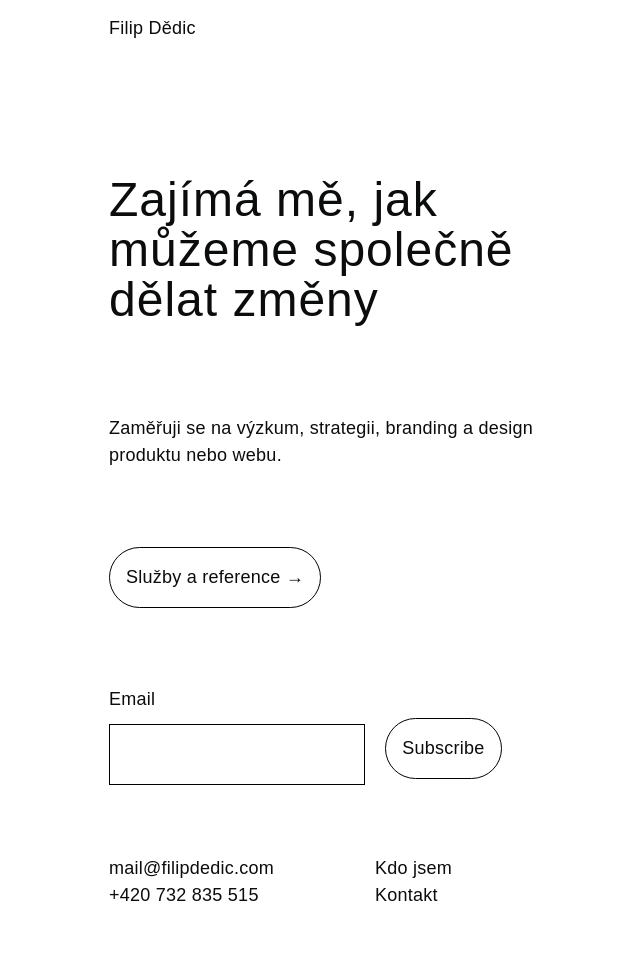
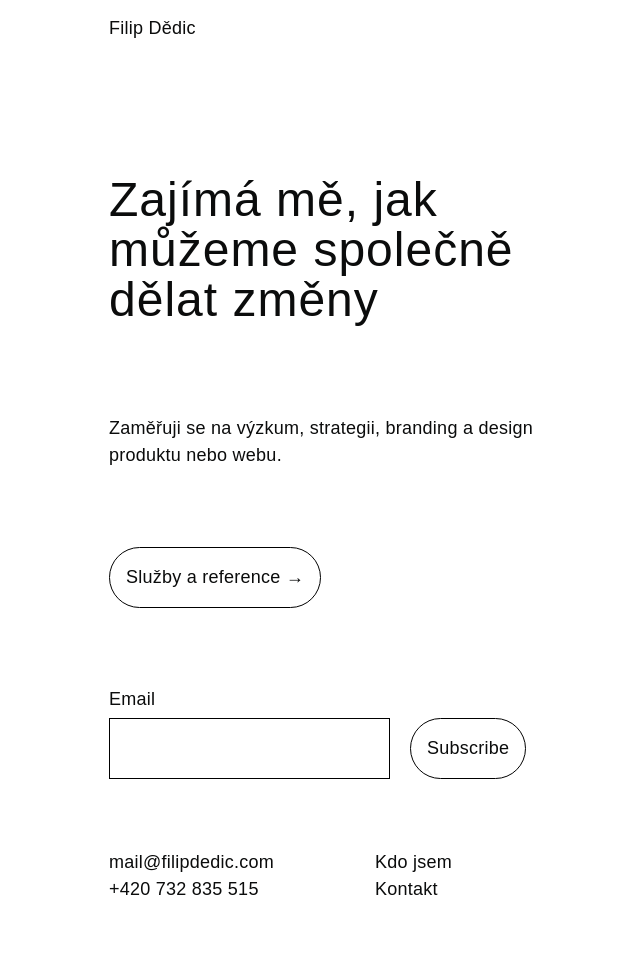
Before and after one commit to fdedic/fdedic.github.io, a Jekyll site: the page built from index.md, in a window 1280 px wide. Shown: the whole page, without its empty margins (151-791 px from the left). Built offline with Jekyll 4.4.1, drawn with Linux system fonts in a browser that asks for light colours; nearby versions of some CDN libraries; some web fonts are replaced.

Commit message:
Update base.css

```diff
--- a/assets/css/base.css
+++ b/assets/css/base.css
@@ -668,7 +668,7 @@
 #mce-EMAIL {
    display: inline-block;
    float: left;
-   margin: 6px 20px 0 0;
+   margin: 0 20px 0 0;
 }
 
 .form-label {
@@ -692,7 +692,7 @@ outline: 3px solid #ffbf47;
 }
 
 @media (min-width: 641px) {.form-control {
-width: 45%;
+width: 50%;
 }
 
 }
```
